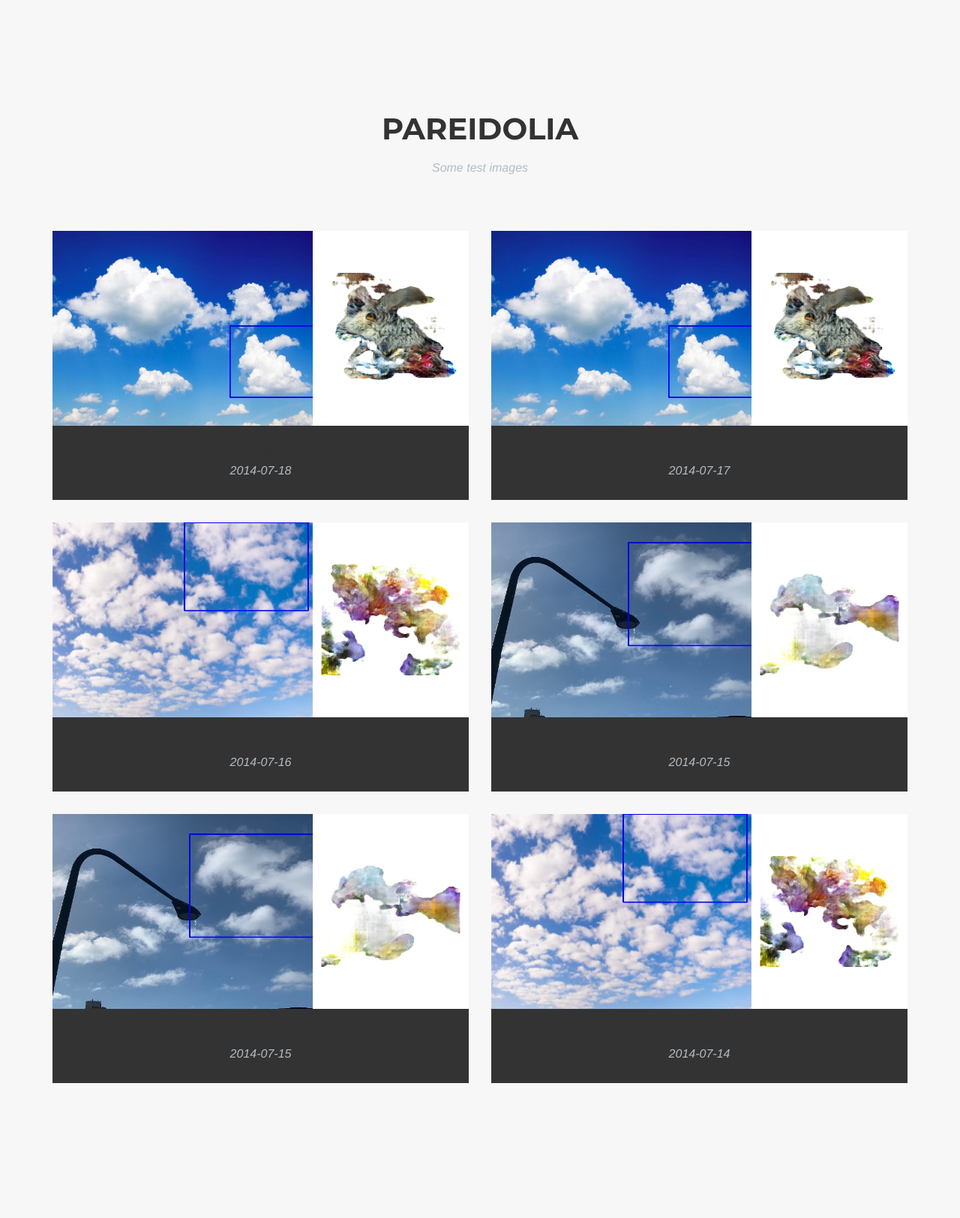
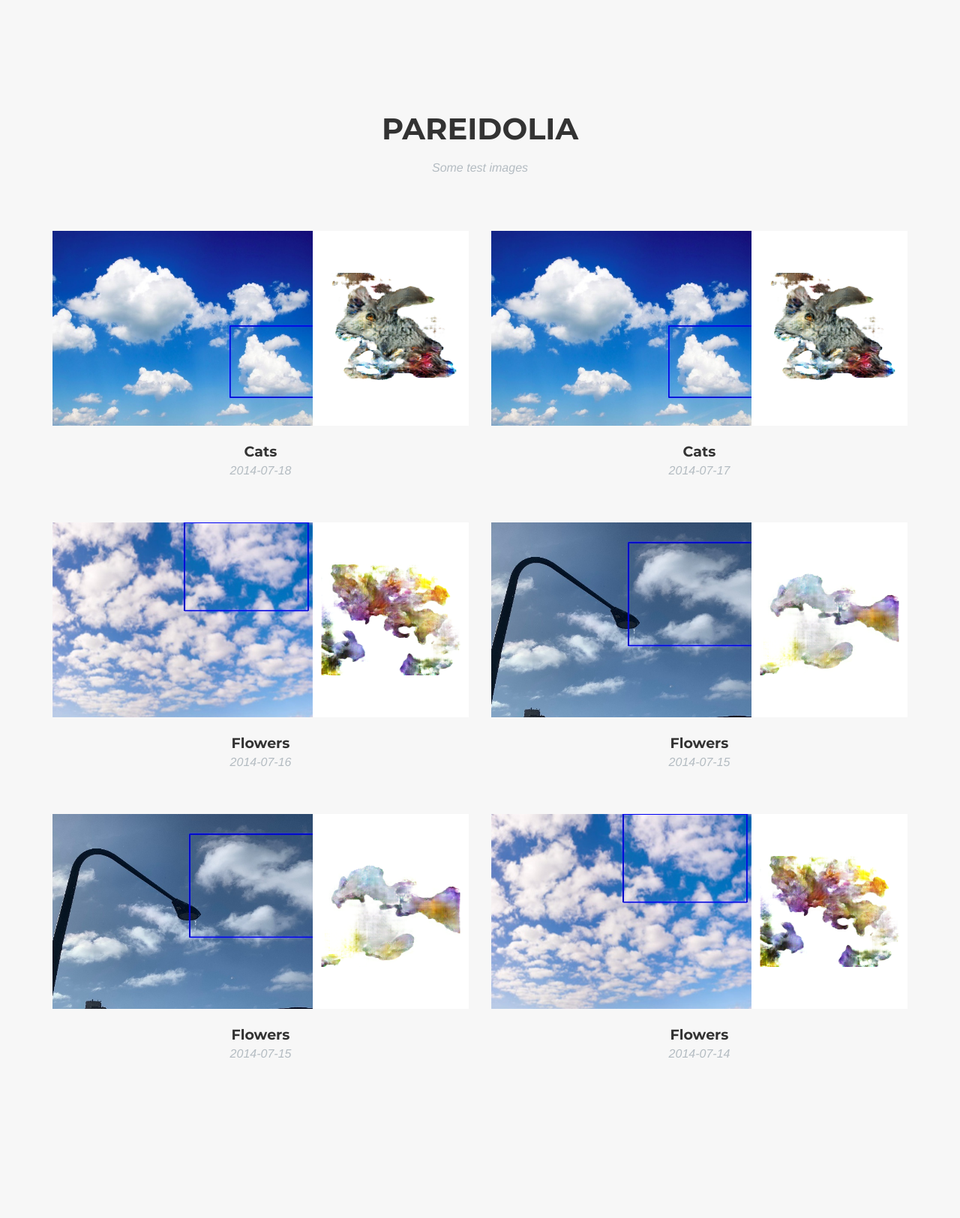
Before and after one commit to msotomorras/msotomorras.github.io, a Jekyll site: the page built from index.html, in a window 1280 px wide. Shown: the whole page at 75% size. Built offline with Jekyll 4.4.1, drawn with Linux system fonts in a browser that asks for light colours; some web fonts are replaced.

Commit message:
Update agency.css

```diff
--- a/_includes/css/agency.css
+++ b/_includes/css/agency.css
@@ -408,7 +408,7 @@
     padding: 25px;
     max-width: 100%;
     text-align: center;
-    background-color: #{{ site.data.template.color.secondary-dark }}
+    background-color: #f7f7f7;
 }
 
 #portfolio .portfolio-item .portfolio-caption h4 {
```
